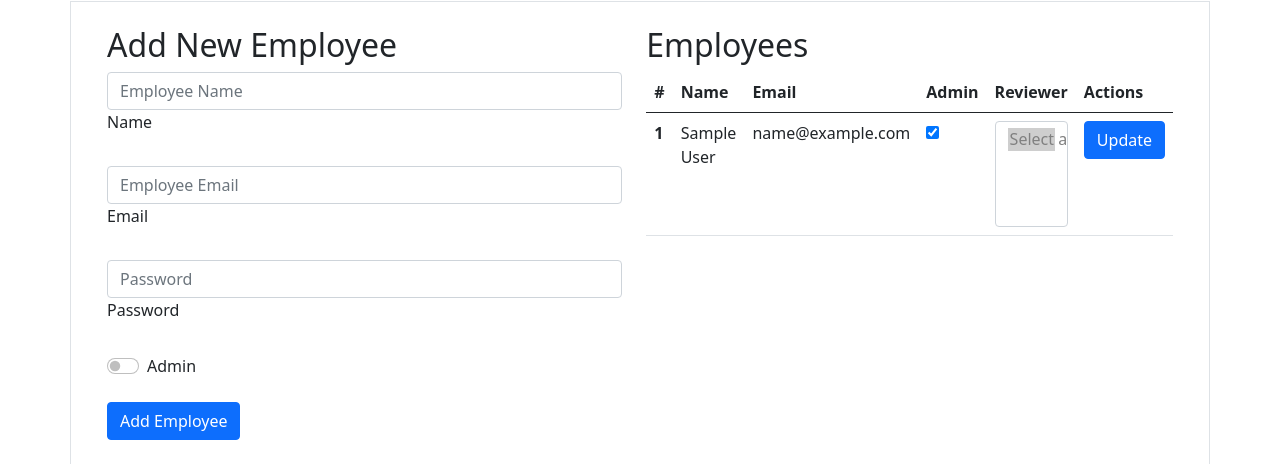
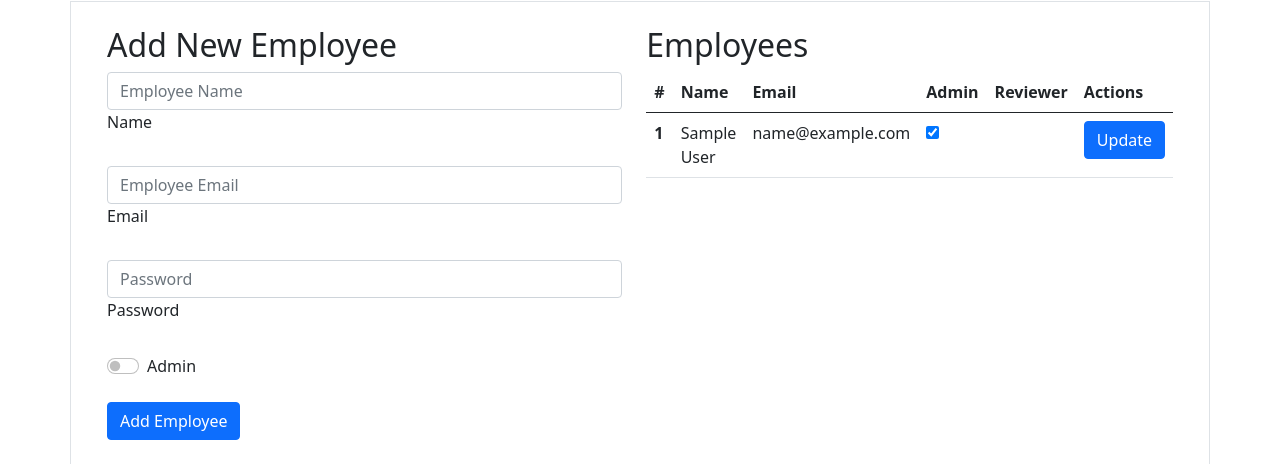
Before and after one commit to ShubhamChauhan9/employee-review-system, a Node server app: page /profile in a window 1280 px wide. Shown: the part 127-591 px from the top of the page. Run offline with Node 20, Linux system fonts and the light colour scheme; the visitor is signed in with stand-in values (Sample User, id 1); data that the repository does not hold is empty; some libraries are stand-ins or nearby versions.

Commit message:
select-admin-reviewer taken care

```diff
--- a/views/admin.ejs
+++ b/views/admin.ejs
@@ -76,9 +76,9 @@
                                         <% } %> />
                                     </td>
                                     <td>
-                                        <select name="reviewers" class="form-select" aria-label="Select reviewer" aria-placeholder="select reviewer" multiple>
+                                        <% if (!employee.isAdmin) { %>
+                                            <select name="reviewers" class="form-select" aria-label="Select reviewer" aria-placeholder="select reviewer" multiple>
                                             <option selected disabled>Select a Revi ewer</option>
-                                            <% if (!employee.isAdmin) { %>
 
                                             <% employees.filter(emp => emp._id !== employee._id).forEach(function(employee, index) { %>
 
@@ -88,8 +88,8 @@
 
                                                 <% }) %>
 
-                                                <% } %>
-                                        </select>
+                                            </select>
+                                            <% } %>
                                     </td>
                                     <td>
                                         <button type="submit" class="btn btn-primary">Update</button>
```
